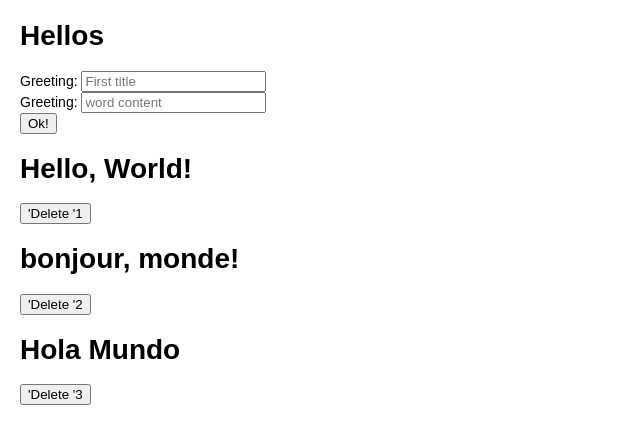
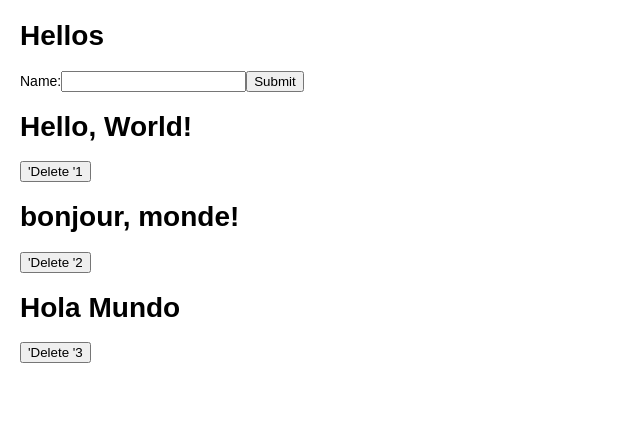
Before and after one commit to gustavonp/reacting, a React (Create React App) app: page / in a window 1280 px wide. Shown: the top 444 px of the page, without its empty margins (0-640 px from the left). Built offline with nearby package versions, Linux system fonts and the light colour scheme.

Commit message:
form working

```diff
--- a/src/index.js
+++ b/src/index.js
@@ -7,7 +7,8 @@
 //DONE -- https://developer.mozilla.org/en-US/docs/Web/API/Window/localStorage
 //DONE -- puxar as funções para fora da class App
 //DONE -- fazer update na tela
-// -- criar um form para dar Add
+//DONE -- criar um form para dar Add
+// --  dar Add
 //Tentar deixar mais dry
 
 //Começar a planejar o hate-game
@@ -41,17 +42,7 @@
   },
 */
 
-const formValid = formErrors =>{
-
-  console.log('hi!');
-  console.log(Object.values);
-
-  let valid = true;
-
-  Object.values(formErrors).forEach(val => val.length > 0 && (valid = false));
-  return valid;
-}
-
+/*
 class Formulario extends React.Component {
   constructor(props){
     super(props);
@@ -63,13 +54,21 @@
       slug: null,
       aprove: true
     }
+
+    this.handleSubmit = this.handleSubmit.bind(this);
+    this.handleChange = this.handleChange.bind(this);
   }
 
-  handleSubmit = e =>{
-    e.preventDefault();
 
-    //console.log(this.state.title);
-    console.log(this);
+  handleChange(event){
+    this.setState({title: event.target.title, content: event.target.content})
+  }
+
+  handleSubmit(event){
+    event.preventDefault();
+
+    console.log(this.state.content);
+    //console.log(this);
   }
 
   render(){
@@ -80,22 +79,22 @@
             <label htmlFor="title">Greeting: </label>
             <input
               type="text"
+              value={this.state.title}
+              onChange={this.handleChange}
               className="titleInput"
               placeholder="First title"
               name="title"
-              value={this.state.title}
-              noValidate
             />
           </div>
           <div className="content">
-            <label htmlFor="content">Greeting: </label>
+            <label htmlFor="content">text here: </label>
             <input
               type="text"
+              value={this.state.content}
+              onChange={this.handleChange}
               className="contentInput"
               placeholder="word content"
               name="content"
-              value={this.state.content}
-              noValidate
             />
           </div>
           <div className="createEntry">
@@ -106,6 +105,40 @@
     );
   }
 }
+*/
+
+class NameForm extends React.Component {
+  constructor(props) {
+    super(props);
+    this.state = {value: ''};
+
+    this.handleChange = this.handleChange.bind(this);
+    this.handleSubmit = this.handleSubmit.bind(this);
+  }
+
+  handleChange(event) {
+    this.setState({value: event.target.value});
+  }
+
+  handleSubmit(event) {
+    alert('A name was submitted: ' + this.state.value);
+    event.preventDefault();
+  }
+
+  render() {
+    return (
+      <form onSubmit={this.handleSubmit}>
+        <label>
+          Name:
+          <input type="text" value={this.state.value} onChange={this.handleChange} />
+        </label>
+        <input type="submit" value="Submit" />
+      </form>
+    );
+  }
+}
+
+
 
   class PostList extends React.Component {
     renderItem(item){
@@ -175,7 +208,7 @@
       return (
         <div className='App'>
           <h1>Hellos</h1>
-          <Formulario
+          <NameForm
 
           />
           <PostList
```
